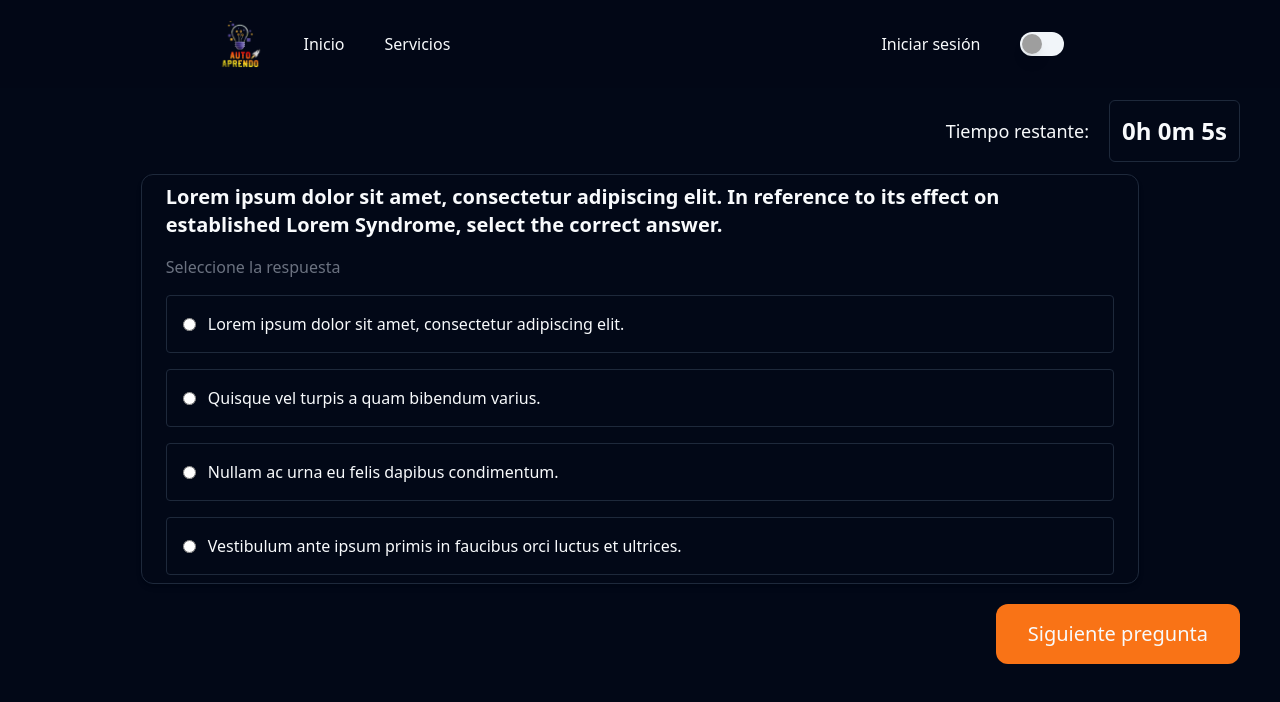
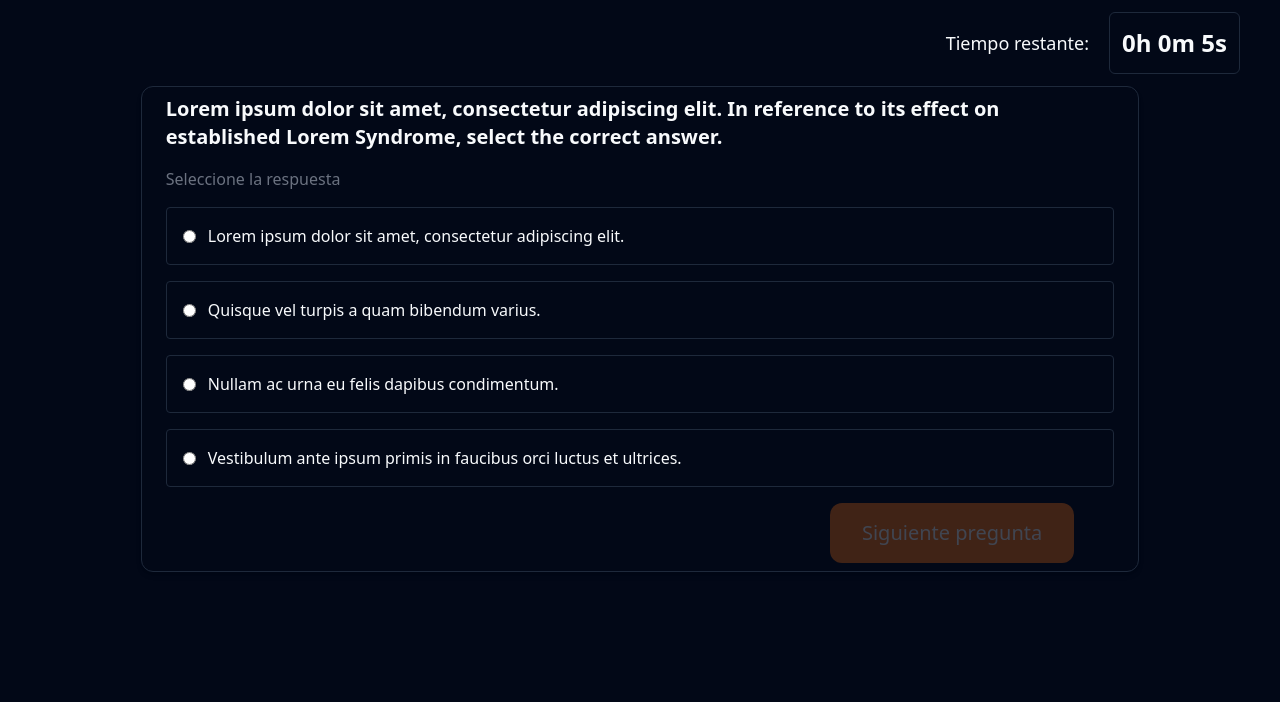
Before and after one commit to sebastianbarrerah/autoA, a React (Vite) app: page /preguntas in a window 1280 px wide. Shown: the top 702 px of the page. Built offline with nearby package versions, Linux system fonts and the light colour scheme; grey boxes are pictures that could not be loaded.

Commit message:
Add disabled in button

```diff
--- a/src/components/question/Question.tsx
+++ b/src/components/question/Question.tsx
@@ -21,11 +21,6 @@ const Question = () => {
         </div> */}
       </section>
 
-      <section className="flex justify-end px-4 sm:px-10">
-        <button className="px-6 py-3 sm:px-8 sm:py-4 bg-orange-500 rounded-xl my-5 text-base sm:text-xl transition-all hover:bg-slate-300 dark:hover:bg-slate-800">
-          Siguiente pregunta
-        </button>
-      </section>
     </main>
   );
 };
--- a/src/components/question/Quiz.tsx
+++ b/src/components/question/Quiz.tsx
@@ -25,8 +25,9 @@ const Quiz = () => {
               value="A"
               checked={selectedOption === 'A'}
               onChange={handleOptionChange}
-              className="form-radio cursor-pointer"
+              className="form-radio cursor-pointer p-10 bg-slate-500"
             />
+
             <span>Lorem ipsum dolor sit amet, consectetur adipiscing elit.</span>
           </label>
         </div>
@@ -66,6 +67,12 @@ const Quiz = () => {
             <span>Vestibulum ante ipsum primis in faucibus orci luctus et ultrices.</span>
           </label>
         </div>
+
+        <section className="flex justify-end px-4 sm:px-10 w-full sm:m-0 sm:p-0">
+          <button className={`px-6 py-3 sm:px-8 sm:py-4 bg-orange-500 rounded-xl text-base sm:text-xl transition-all hover:bg-slate-300 dark:hover:bg-slate-800 content-center ${selectedOption == null? "disabled: opacity-25 pointer-events-none": ''}`} >
+            Siguiente pregunta
+          </button>
+      </section>
       </form>
     </div>
   );
--- a/src/components/shared/Navbar.tsx
+++ b/src/components/shared/Navbar.tsx
@@ -1,15 +1,17 @@
 import Toggle from "./Toggle"
 import logo from "../../assets/AutoAprendo2.png"
+import { useNavigate } from "react-router-dom"
 const Navbar = () => {
+  const navigate = useNavigate();
   return (
-    <ul className="flex justify-around  py-5  bg-slate-950/50 items-center">
+    <ul className="flex justify-around  py-5 bg-slate-950/20 items-center">
         <div className="flex  gap-10 justify-center ">
             <img src={logo} alt="Logo" className="w-12 h-12" />
-            <li className="content-center">Inicio</li>
-            <li className="content-center">Servicios</li>
+            <li className="content-center cursor-pointer hover:text-yellow-400 hover:font-bold hover:text-['18px']">Inicio</li>
+            <li className="content-center cursor-pointer hover:text-yellow-400 hover:font-bold hover:text-['18px']" onClick={() => navigate('/preguntas')}>Preguntas</li>
         </div>
         <div className="flex gap-10">
-            <li>Iniciar sesión</li>
+            <li className=" cursor-pointer hover:text-yellow-400 hover:font-bold hover:text-['18px']">Iniciar sesión</li>
     <Toggle/>
         </div>
     </ul>
--- a/src/pages/Login.tsx
+++ b/src/pages/Login.tsx
@@ -1,9 +1,11 @@
 
+import Navbar from "@/components/shared/Navbar"
 import astronauta from "../assets/astronauta.png"
 
 const Login = () => {
   return (
     <main className="dark:bg-fDark bg-flight bg-no-repeat bg-cover h-screen flex flex-col">
+      <Navbar/>
       <section className="flex flex-col md:flex-row justify-center items-center gap-4 p-4 mt-20 md:mt-0">
         <div className="w-full md:w-1/2 flex flex-col gap-3 justify-center text-center md:text-left">
           <span className="text-2xl md:text-3xl font-light">A TU ALCANCE</span>
--- a/src/routes/Router.tsx
+++ b/src/routes/Router.tsx
@@ -3,16 +3,14 @@ import Home from "../pages/Home"
 import Login from "@/pages/Login"
 import { ThemeProvider } from "@/components/theme/Theme-provider"
 import Question from "@/components/question/Question"
-import Navbar from "@/components/shared/Navbar"
 
 const Router = () => {
   return (
     <ThemeProvider defaultTheme="dark" storageKey="vite-ui-theme">
       <BrowserRouter>
-      <Navbar />
           <Routes>
-              <Route path='/' element={<Home/>} />
-              <Route path='/login' element={<Login/>} />
+              <Route path='/home' element={<Home/>} />
+              <Route path='/' element={<Login/>} />
               <Route path='/preguntas' element={<Question/>} />
           </Routes>
       </BrowserRouter>
```
